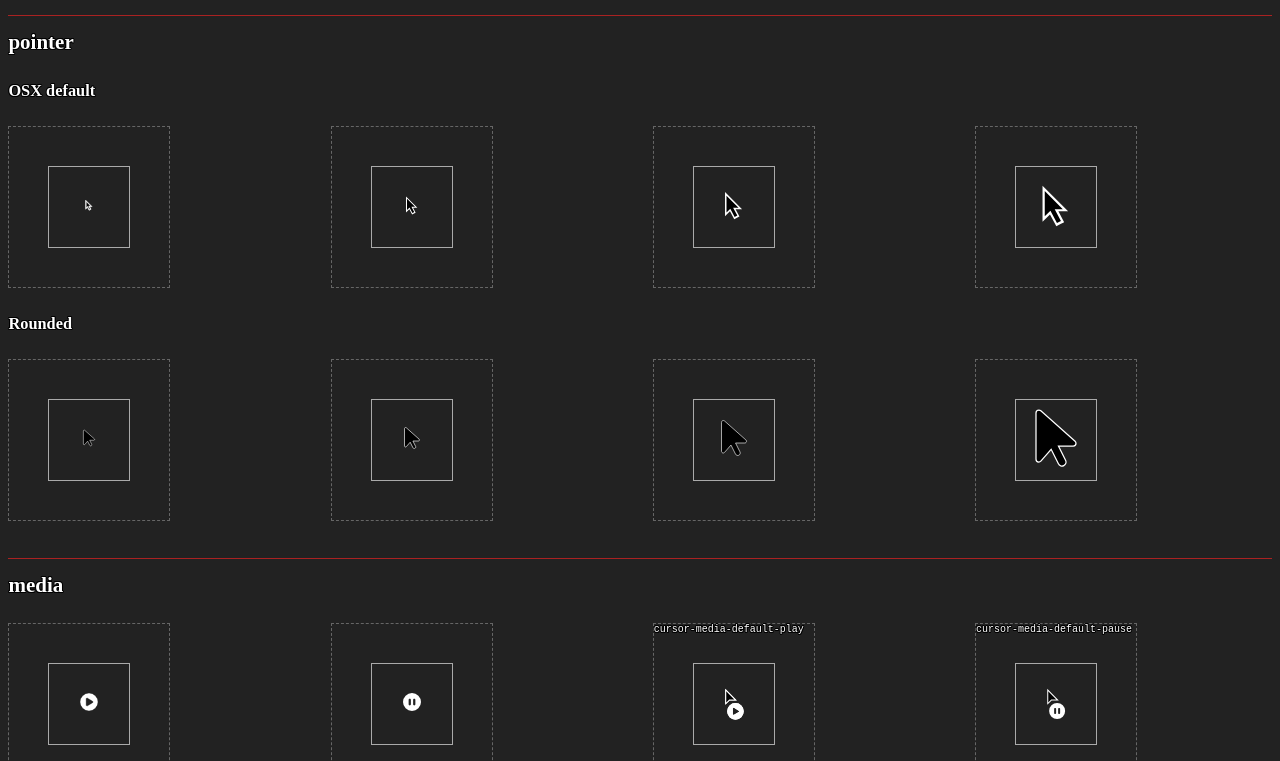
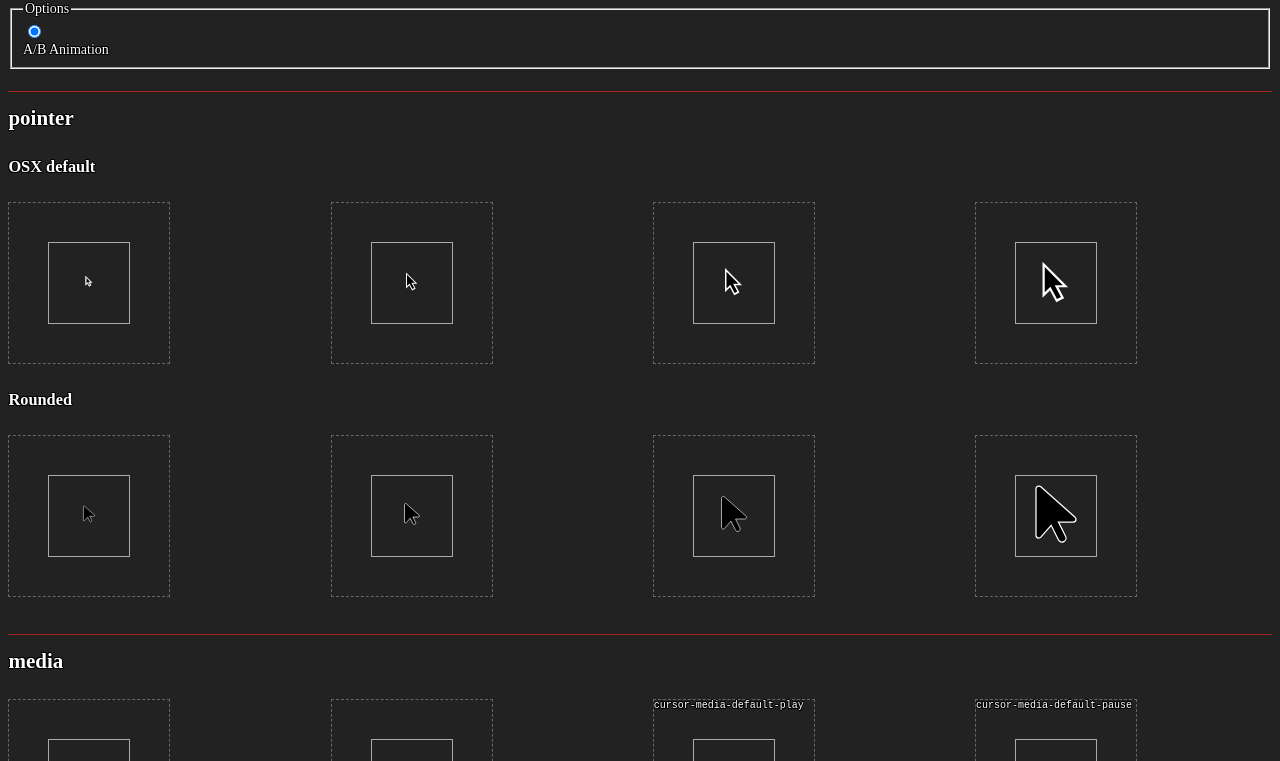
Before and after one commit to ashleybaldock/dotfiles, a website: page res/cursors.html in a window 1280 px wide. Shown: the part 91-852 px from the top of the page. Drawn offline with Linux system fonts and the light colour scheme.

Commit message:
cursors wip

```diff
--- a/res/cursors-demo.css
+++ b/res/cursors-demo.css
@@ -1,3 +1,12 @@
+@keyframes ab {
+  to {
+    cursor: initial;
+  }
+}
+:root:has(#display #animate-ab:checked) section > div {
+  animation: 800ms linear 0s infinite alternate ab;
+}
+
 h2,
 h3 {
   grid-column: 1/-1;
--- a/res/cursors.css
+++ b/res/cursors.css
@@ -183,7 +183,7 @@
 }
 .cursor-osx-default-giant {
   cursor: /* 72x72 */
-    var(--cursor-osx-default-giant) 22 18,
+    var(--cursor-osx-default-giant) 21 17,
     pointer;
 }
 .cursor-pointer-small {
--- a/res/cursors.html
+++ b/res/cursors.html
@@ -21,6 +21,25 @@
   </head>
   <body>
     <h1>Cursors</h1>
+
+    <form id="display">
+      <fieldset>
+        <legend>Options</legend>
+        <div>
+          <label class="longest">
+            <input
+              type="radio"
+              data-source
+              checked
+              name="animate-ab"
+              id="animate-ab"
+              value="animate-ab"
+            />
+            <div>A/B Animation</div>
+          </label>
+        </div>
+      </fieldset>
+    </form>
 
     <section class="pointer">
       <h2>pointer</h2>
```
